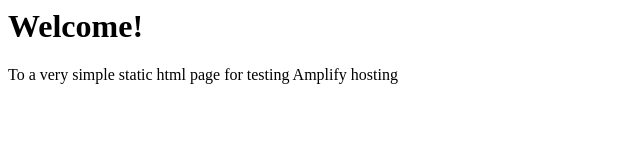
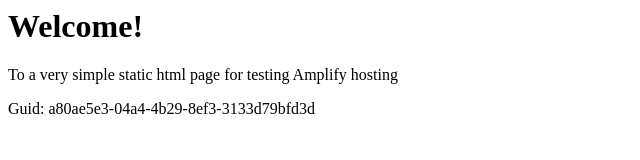
Before and after one commit to aws-aemilia-fra/Github-PR-Commit-Integration-Test-DoNotTouch-GitHubAutoBuildCanaryTest-v1-preprod-eu-central-1, a website: page src/index.html in a window 1280 px wide. Shown: the whole page, without its empty margins (0-640 px from the left). Drawn offline with Linux system fonts and the light colour scheme.

Commit message:
commit from integ tests

```diff
--- a/src/index.html
+++ b/src/index.html
@@ -1,3 +1,5 @@
+
+
 <html lang="en">
 
 <head>
@@ -10,6 +12,6 @@
 <body>
     <h1>Welcome!</h1>
     <p>To a very simple static html page for testing Amplify hosting</p>
-</body>
+    <p>Guid: a80ae5e3-04a4-4b29-8ef3-3133d79bfd3d</p></body>
 
 </html>
```
